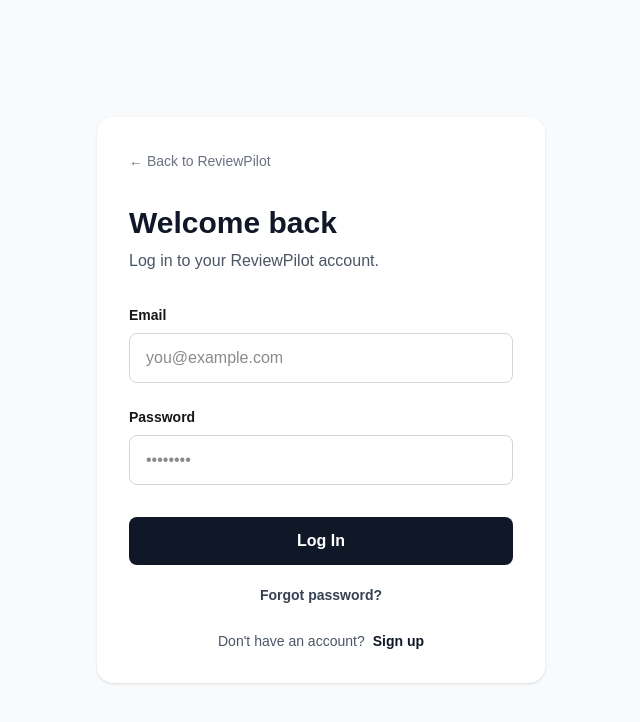
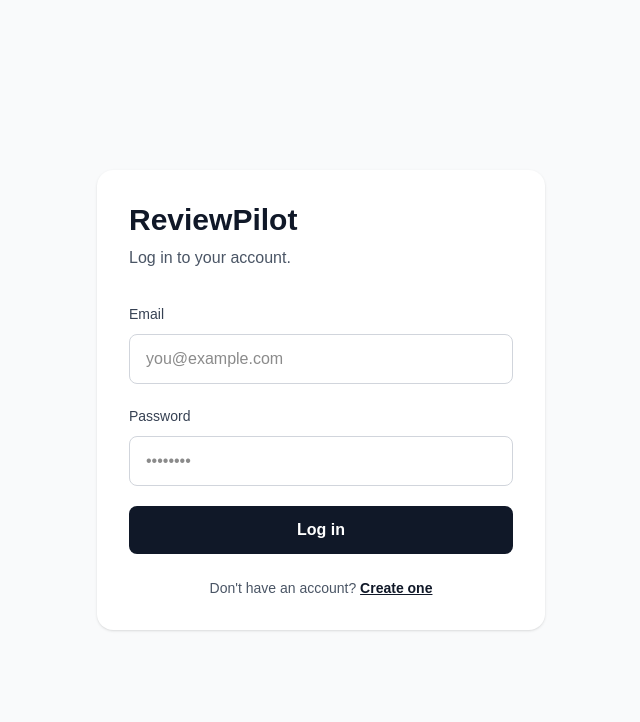
Before and after one commit to saadalihashmi7777-glitch/reviewpilot, a Next.js app: page /auth in a window 1280 px wide. Shown: the top 722 px of the page, without its empty margins (319-959 px from the left). Built offline with nearby package versions, Linux system fonts and the light colour scheme; no server answers.

Commit message:
Fix Supabase auth page build

```diff
--- a/app/auth/page.tsx
+++ b/app/auth/page.tsx
@@ -3,409 +3,179 @@
 import { useEffect, useState } from "react";
 import { createClient } from "../lib/supabase";
 
-type Mode = "login" | "signup" | "forgot" | "reset";
+type Mode = "login" | "signup";
 
 export default function AuthPage() {
-  const supabase = createClient();
-
   const [mode, setMode] = useState<Mode>("login");
   const [email, setEmail] = useState("");
   const [password, setPassword] = useState("");
-  const [newPassword, setNewPassword] = useState("");
   const [message, setMessage] = useState("");
-  const [error, setError] = useState("");
   const [loading, setLoading] = useState(false);
 
+  const supabase = createClient();
+
   useEffect(() => {
-    const checkResetSession = async () => {
-      const { data } = await supabase.auth.getSession();
+    async function checkUser() {
+      const {
+        data: { user },
+      } = await supabase.auth.getUser();
 
-      if (data.session) {
-        const hash = window.location.hash;
-
-        if (hash.includes("type=recovery")) {
-          setMode("reset");
+      if (user) {
+        window.location.href = "/dashboard";
       }
     }
-    };
 
-    checkResetSession();
+    checkUser();
   }, []);
 
-  function clearMessages() {
+  async function handleSubmit(e: React.FormEvent) {
+    e.preventDefault();
+
     setMessage("");
-    setError("");
+
+    if (!email || !password) {
+      setMessage("Please enter your email and password.");
+      return;
     }
 
-  async function handleLogin(e: React.FormEvent) {
-    e.preventDefault();
-
     setLoading(true);
-    clearMessages();
 
     try {
+      if (mode === "login") {
         const { error } = await supabase.auth.signInWithPassword({
           email,
           password,
         });
 
         if (error) {
-        throw error;
+          setMessage(error.message);
+          return;
         }
 
-      window.location.href = "/generate";
-    } catch (err) {
-      setError(
-        err instanceof Error
-          ? err.message
-          : "Unable to log in."
+        window.location.href = "/dashboard";
+      } else {
+        const { data, error } = await supabase.auth.signUp({
+          email,
+          password,
+        });
+
+        if (error) {
+          setMessage(error.message);
+          return;
+        }
+
+        if (data.session) {
+          window.location.href = "/dashboard";
+        } else {
+          setMessage(
+            "Account created. Please check your email to confirm your account."
+          );
+        }
+      }
+    } catch (error: any) {
+      setMessage(
+        error?.message || "Something went wrong. Please try again."
       );
     } finally {
       setLoading(false);
     }
   }
 
-  async function handleSignup(e: React.FormEvent) {
-    e.preventDefault();
-
-    setLoading(true);
-    clearMessages();
-
-    try {
-      const { error } = await supabase.auth.signUp({
-        email,
-        password,
-      });
-
-      if (error) {
-        throw error;
-      }
-
-      setMessage(
-        "Account created! Please check your email to confirm your account."
-      );
-    } catch (err) {
-      setError(
-        err instanceof Error
-          ? err.message
-          : "Unable to create your account."
-      );
-    } finally {
-      setLoading(false);
-    }
-  }
-
-  async function handleForgotPassword(e: React.FormEvent) {
-    e.preventDefault();
-
-    setLoading(true);
-    clearMessages();
-
-    try {
-      const { error } = await supabase.auth.resetPasswordForEmail(
-        email,
-        {
-          redirectTo: `${window.location.origin}/auth?reset=true`,
-        }
-      );
-
-      if (error) {
-        throw error;
-      }
-
-      setMessage(
-        "Password reset email sent. Check your inbox."
-      );
-    } catch (err) {
-      setError(
-        err instanceof Error
-          ? err.message
-          : "Unable to send reset email."
-      );
-    } finally {
-      setLoading(false);
-    }
-  }
-
-  async function handleResetPassword(e: React.FormEvent) {
-    e.preventDefault();
-
-    setLoading(true);
-    clearMessages();
-
-    try {
-      const { error } = await supabase.auth.updateUser({
-        password: newPassword,
-      });
-
-      if (error) {
-        throw error;
-      }
-
-      setMessage(
-        "Password updated successfully. You can now log in."
-      );
-
-      setNewPassword("");
-
-      setTimeout(() => {
-        window.location.href = "/auth";
-      }, 1500);
-    } catch (err) {
-      setError(
-        err instanceof Error
-          ? err.message
-          : "Unable to update password."
-      );
-    } finally {
-      setLoading(false);
-    }
-  }
-
-  function switchMode(newMode: Mode) {
-    clearMessages();
-    setMode(newMode);
-  }
-
   return (
-    <main className="flex min-h-screen items-center justify-center bg-gray-50 px-6 py-10">
+    <main className="flex min-h-screen items-center justify-center bg-gray-50 px-4">
       <div className="w-full max-w-md rounded-2xl bg-white p-8 shadow-sm">
-        <a
-          href="/"
-          className="text-sm text-gray-500 hover:text-gray-900"
-        >
-          ← Back to ReviewPilot
-        </a>
-
-        {mode === "login" && (
-          <>
-            <h1 className="mt-8 text-3xl font-bold text-gray-900">
-              Welcome back
+        <h1 className="text-3xl font-bold text-gray-900">
+          ReviewPilot
         </h1>
 
         <p className="mt-2 text-gray-600">
-              Log in to your ReviewPilot account.
+          {mode === "login"
+            ? "Log in to your account."
+            : "Create your ReviewPilot account."}
         </p>
 
-            <form onSubmit={handleLogin} className="mt-8">
-              <label className="mb-2 block text-sm font-semibold">
+        <form onSubmit={handleSubmit} className="mt-8 space-y-5">
+          <div>
+            <label className="text-sm font-medium text-gray-700">
               Email
             </label>
 
             <input
               type="email"
-                required
               value={email}
               onChange={(e) => setEmail(e.target.value)}
               placeholder="you@example.com"
-                className="w-full rounded-lg border border-gray-300 px-4 py-3"
+              className="mt-2 w-full rounded-lg border border-gray-300 px-4 py-3 outline-none focus:border-gray-900"
+              required
             />
+          </div>
 
-              <label className="mb-2 mt-6 block text-sm font-semibold">
+          <div>
+            <label className="text-sm font-medium text-gray-700">
               Password
             </label>
 
             <input
               type="password"
-                required
               value={password}
               onChange={(e) => setPassword(e.target.value)}
               placeholder="••••••••"
-                className="w-full rounded-lg border border-gray-300 px-4 py-3"
+              className="mt-2 w-full rounded-lg border border-gray-300 px-4 py-3 outline-none focus:border-gray-900"
+              required
+              minLength={6}
             />
+          </div>
+
+          {message && (
+            <div className="rounded-lg bg-gray-100 p-3 text-sm text-gray-700">
+              {message}
+            </div>
+          )}
 
           <button
             type="submit"
             disabled={loading}
-                className="mt-8 w-full rounded-lg bg-gray-900 px-5 py-3 font-semibold text-white hover:bg-gray-800 disabled:bg-gray-300"
-              >
-                {loading ? "Logging in..." : "Log In"}
-              </button>
-            </form>
-
-            <button
-              onClick={() => switchMode("forgot")}
-              className="mt-5 w-full text-center text-sm font-semibold text-gray-700 hover:underline"
-            >
-              Forgot password?
-            </button>
-
-            <div className="mt-6 text-center text-sm text-gray-600">
-              Don't have an account?
-
-              <button
-                onClick={() => switchMode("signup")}
-                className="ml-2 font-semibold text-gray-900 hover:underline"
-              >
-                Sign up
-              </button>
-            </div>
-          </>
-        )}
-
-        {mode === "signup" && (
-          <>
-            <h1 className="mt-8 text-3xl font-bold text-gray-900">
-              Create your account
-            </h1>
-
-            <p className="mt-2 text-gray-600">
-              Start using ReviewPilot today.
-            </p>
-
-            <form onSubmit={handleSignup} className="mt-8">
-              <label className="mb-2 block text-sm font-semibold">
-                Email
-              </label>
-
-              <input
-                type="email"
-                required
-                value={email}
-                onChange={(e) => setEmail(e.target.value)}
-                placeholder="you@example.com"
-                className="w-full rounded-lg border border-gray-300 px-4 py-3"
-              />
-
-              <label className="mb-2 mt-6 block text-sm font-semibold">
-                Password
-              </label>
-
-              <input
-                type="password"
-                required
-                minLength={6}
-                value={password}
-                onChange={(e) => setPassword(e.target.value)}
-                placeholder="At least 6 characters"
-                className="w-full rounded-lg border border-gray-300 px-4 py-3"
-              />
-
-              <button
-                type="submit"
-                disabled={loading}
-                className="mt-8 w-full rounded-lg bg-gray-900 px-5 py-3 font-semibold text-white hover:bg-gray-800 disabled:bg-gray-300"
+            className="w-full rounded-lg bg-gray-900 px-4 py-3 font-semibold text-white hover:bg-gray-800 disabled:cursor-not-allowed disabled:opacity-60"
           >
             {loading
-                  ? "Creating account..."
-                  : "Create Account"}
+              ? "Please wait..."
+              : mode === "login"
+              ? "Log in"
+              : "Create account"}
           </button>
         </form>
 
         <div className="mt-6 text-center text-sm text-gray-600">
-              Already have an account?
-
+          {mode === "login" ? (
+            <>
+              Don't have an account?{" "}
               <button
-                onClick={() => switchMode("login")}
-                className="ml-2 font-semibold text-gray-900 hover:underline"
+                type="button"
+                onClick={() => {
+                  setMode("signup");
+                  setMessage("");
+                }}
+                className="font-semibold text-gray-900 underline"
+              >
+                Create one
+              </button>
+            </>
+          ) : (
+            <>
+              Already have an account?{" "}
+              <button
+                type="button"
+                onClick={() => {
+                  setMode("login");
+                  setMessage("");
+                }}
+                className="font-semibold text-gray-900 underline"
               >
                 Log in
               </button>
-            </div>
             </>
           )}
-
-        {mode === "forgot" && (
-          <>
-            <h1 className="mt-8 text-3xl font-bold text-gray-900">
-              Reset your password
-            </h1>
-
-            <p className="mt-2 text-gray-600">
-              Enter your email and we'll send you a password reset link.
-            </p>
-
-            <form
-              onSubmit={handleForgotPassword}
-              className="mt-8"
-            >
-              <label className="mb-2 block text-sm font-semibold">
-                Email
-              </label>
-
-              <input
-                type="email"
-                required
-                value={email}
-                onChange={(e) => setEmail(e.target.value)}
-                placeholder="you@example.com"
-                className="w-full rounded-lg border border-gray-300 px-4 py-3"
-              />
-
-              <button
-                type="submit"
-                disabled={loading}
-                className="mt-8 w-full rounded-lg bg-gray-900 px-5 py-3 font-semibold text-white hover:bg-gray-800 disabled:bg-gray-300"
-              >
-                {loading
-                  ? "Sending..."
-                  : "Send Reset Link"}
-              </button>
-            </form>
-
-            <button
-              onClick={() => switchMode("login")}
-              className="mt-6 w-full text-center text-sm font-semibold text-gray-700 hover:underline"
-            >
-              ← Back to login
-            </button>
-          </>
-        )}
-
-        {mode === "reset" && (
-          <>
-            <h1 className="mt-8 text-3xl font-bold text-gray-900">
-              Choose a new password
-            </h1>
-
-            <p className="mt-2 text-gray-600">
-              Enter a new password for your ReviewPilot account.
-            </p>
-
-            <form
-              onSubmit={handleResetPassword}
-              className="mt-8"
-            >
-              <label className="mb-2 block text-sm font-semibold">
-                New password
-              </label>
-
-              <input
-                type="password"
-                required
-                minLength={6}
-                value={newPassword}
-                onChange={(e) =>
-                  setNewPassword(e.target.value)
-                }
-                placeholder="At least 6 characters"
-                className="w-full rounded-lg border border-gray-300 px-4 py-3"
-              />
-
-              <button
-                type="submit"
-                disabled={loading}
-                className="mt-8 w-full rounded-lg bg-gray-900 px-5 py-3 font-semibold text-white hover:bg-gray-800 disabled:bg-gray-300"
-              >
-                {loading
-                  ? "Updating..."
-                  : "Update Password"}
-              </button>
-            </form>
-          </>
-        )}
-
-        {error && (
-          <div className="mt-6 rounded-lg bg-red-50 p-4 text-sm text-red-700">
-            {error}
         </div>
-        )}
-
-        {message && (
-          <div className="mt-6 rounded-lg bg-green-50 p-4 text-sm text-green-700">
-            {message}
-          </div>
-        )}
       </div>
     </main>
   );
```
Lines whose indentation alone changed are shown as unchanged.
